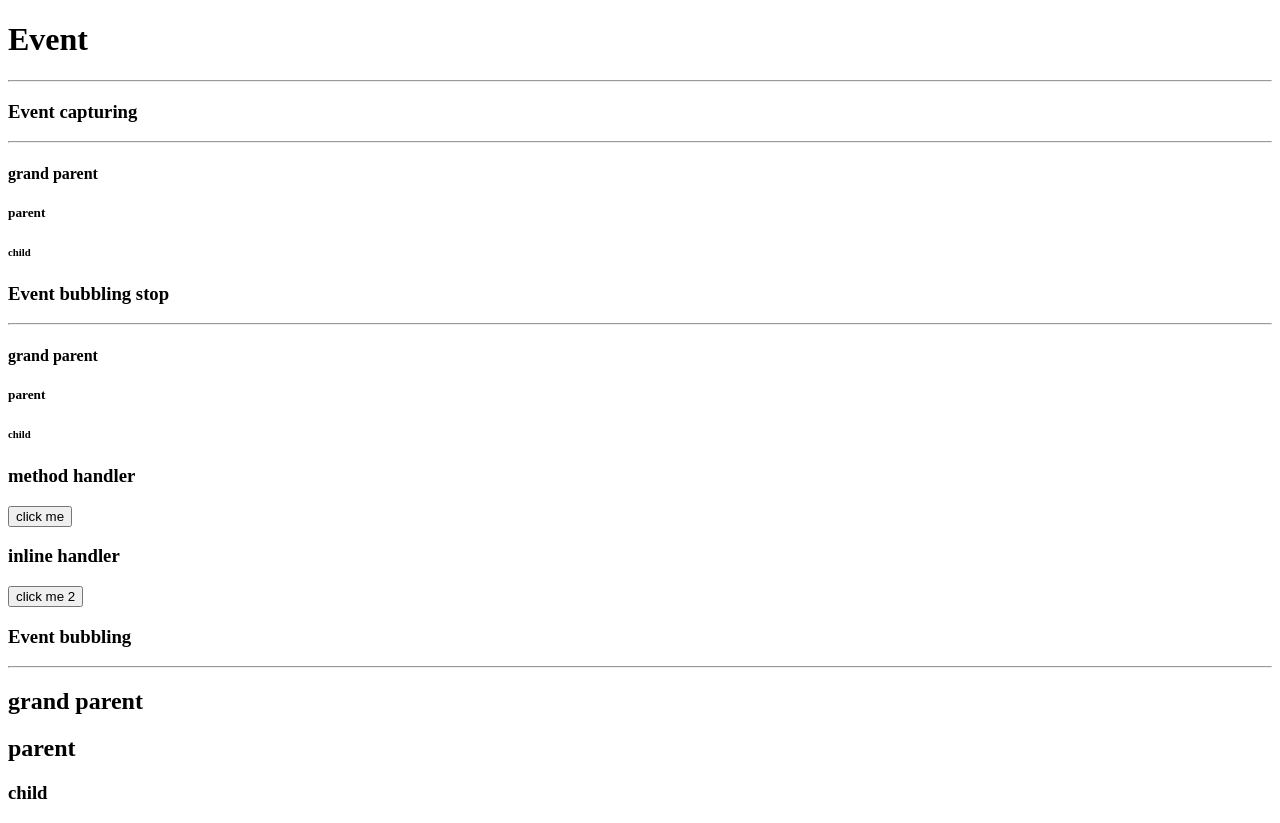
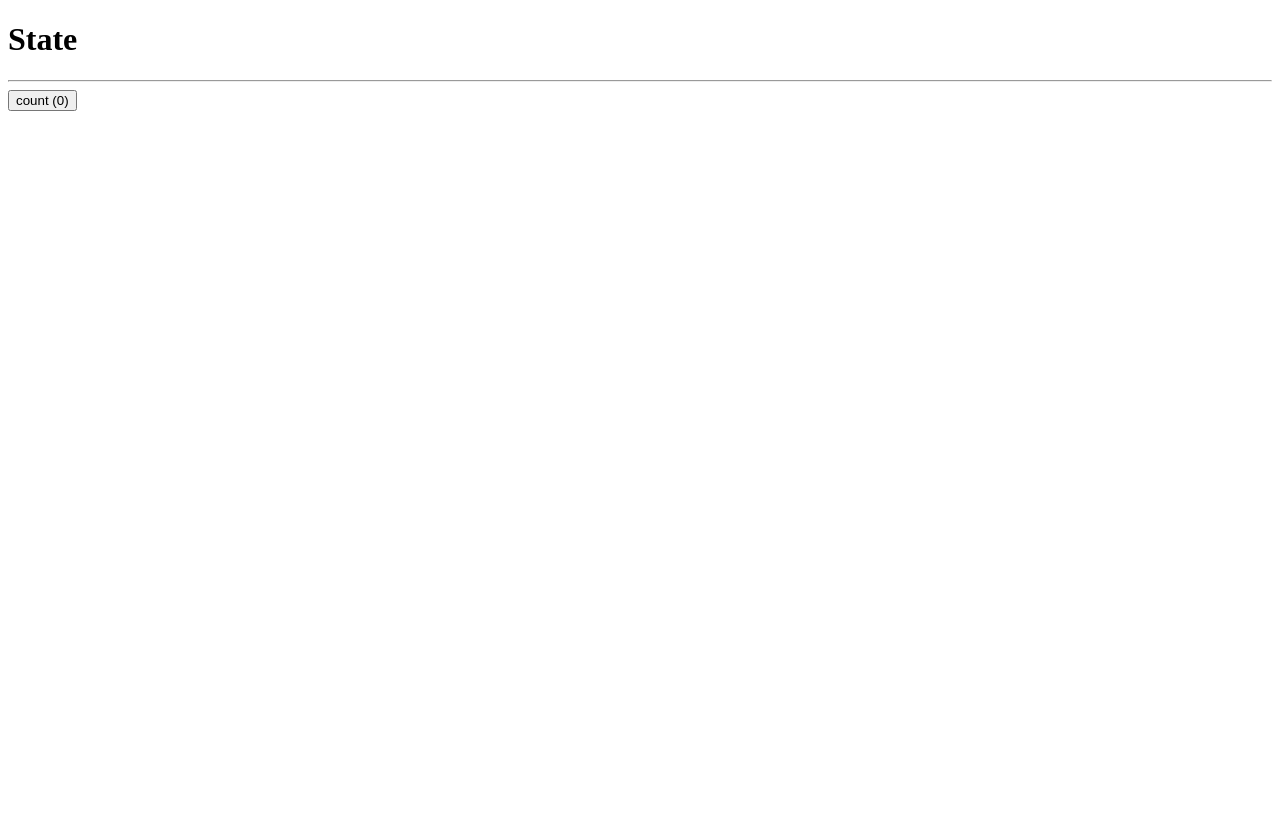
Before and after one commit to mistersakil/react-19, a React (Create React App) app: page / in a window 1280 px wide. After the commit the page ends 800 px from the top, so only its background shows below. Built offline with nearby package versions, Linux system fonts and the light colour scheme.

Commit message:
basic use of sate

```diff
--- a/src/App.js
+++ b/src/App.js
@@ -1,10 +1,12 @@
-import ConditionalRendering from "./ConditionalRendering";
-import Loops from "./components/Loops.jsx";
-import Event from "./components/Event.jsx";
+// import ConditionalRendering from "./ConditionalRendering";
+// import Loops from "./components/Loops.jsx";
+// import Event from "./components/Event.jsx";
+import State from "./components/State";
 function App() {
   return (
     <div className="App">
-      <Event />
+      <State />
+      {/* <Event /> */}
       {/* <Loops /> */}
       {/* <ConditionalRendering /> */}
     </div>
--- /dev/null
+++ b/src/components/State.jsx
@@ -0,0 +1,18 @@
+import { useState } from "react";
+
+const State = () => {
+  let [count, setCount] = useState(0);
+
+  let handleCount = () => {
+    setCount(() => count + 1);
+  };
+  return (
+    <>
+      <h1>State</h1>
+      <hr />
+      <button onClick={handleCount}>count ({count})</button>
+    </>
+  );
+};
+
+export default State;
```
